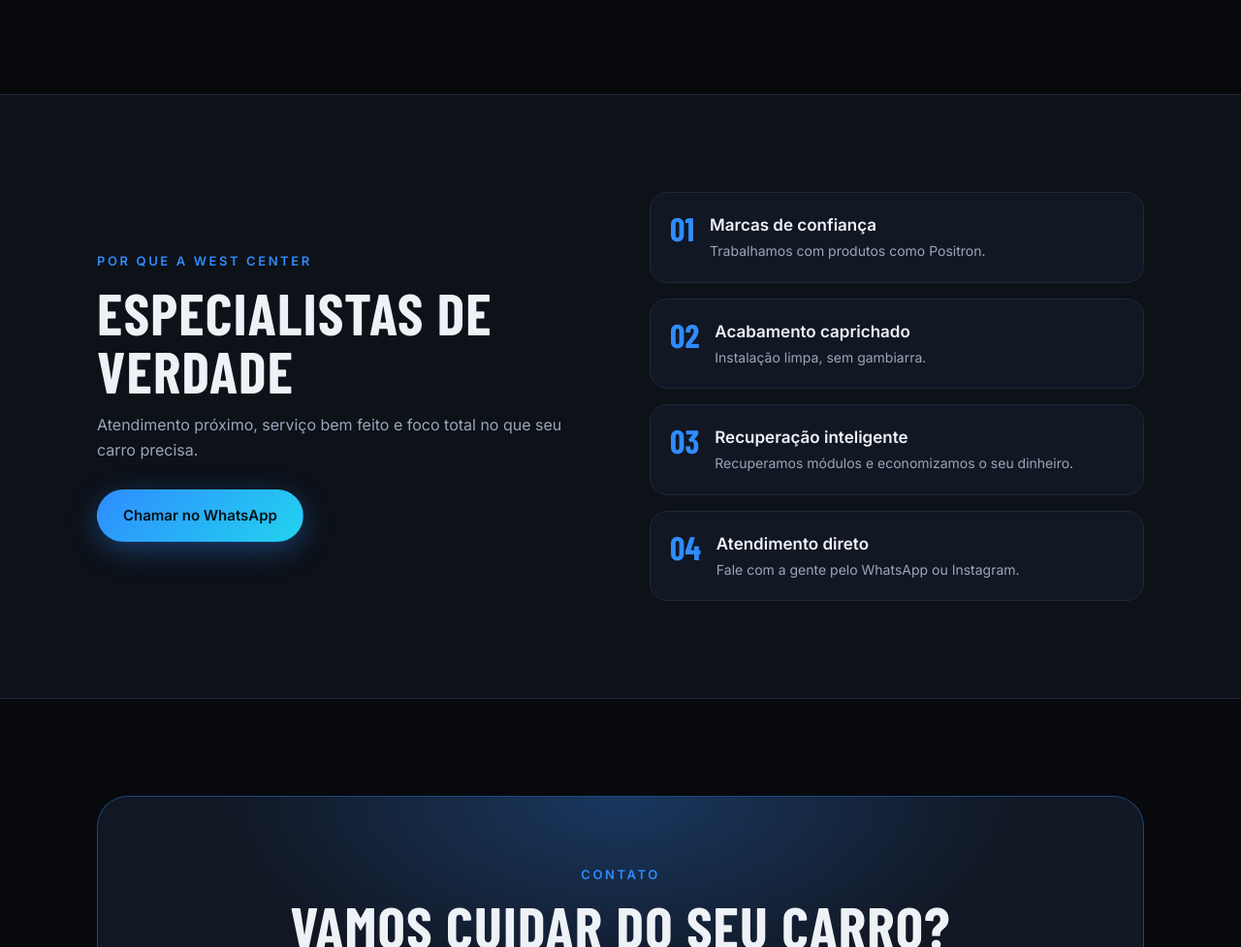
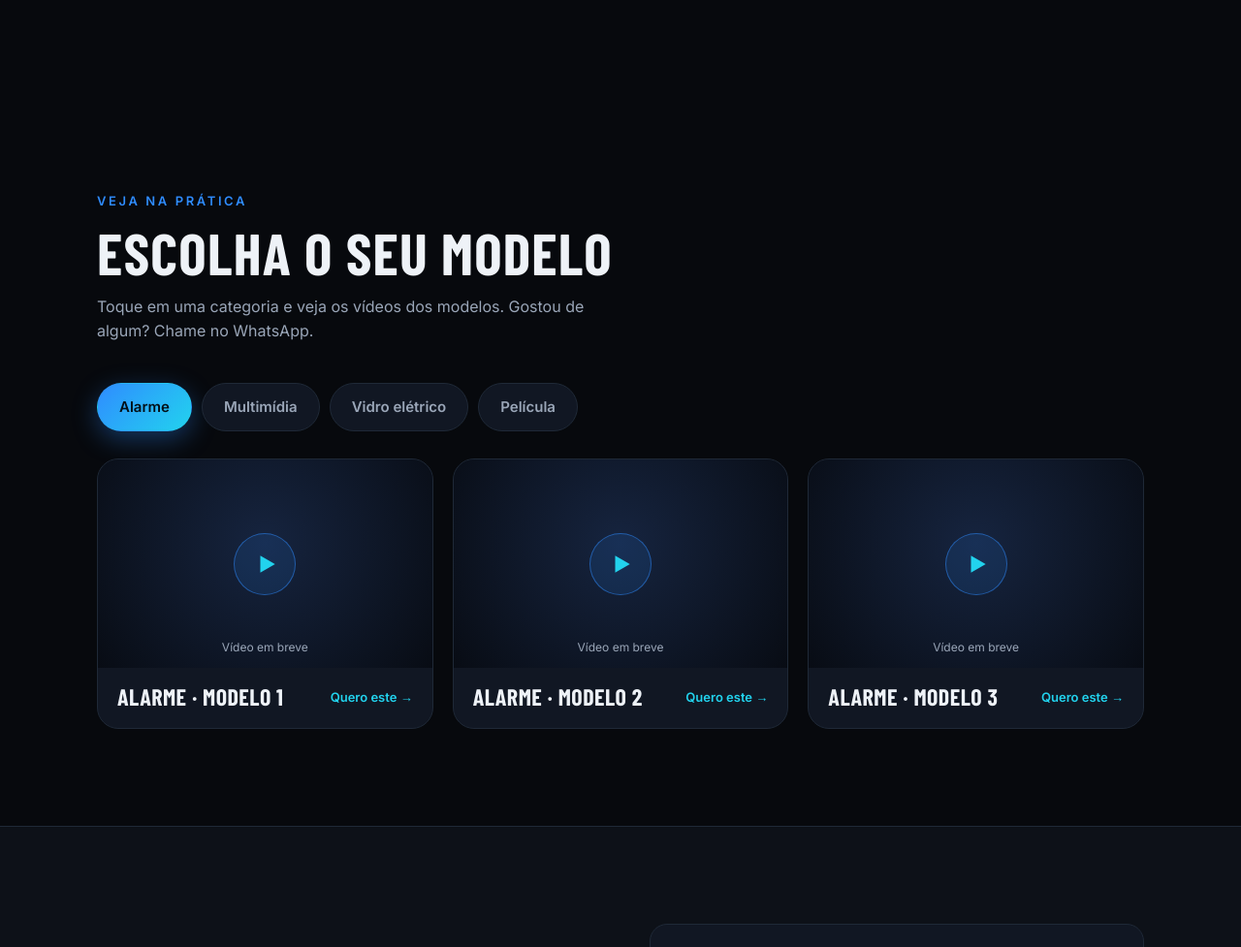
Before and after one commit to EduBR122/westcenter-site, a plain HTML site: page index.html in a window 1280 px wide. Shown: the part 1823-2800 px from the top of the page at 97% size. Drawn offline with nearby package versions, Linux system fonts and the light colour scheme; a web font is replaced by a local one.

Commit message:
Remove module recovery, add interactive models section
Co-Authored-By: Claude Sonnet 5.5 <noreply@anthropic.com>

```diff
--- a/index.html
+++ b/index.html
@@ -85,6 +85,29 @@ h2{font-size:clamp(38px,5vw,60px);font-weight:800;margin-bottom:14px}
 .card h3{font-size:28px;margin-bottom:10px;position:relative}
 .card p{color:var(--muted);font-size:15px;position:relative}
 
+/* chips clicáveis */
+.chip{font-family:inherit;color:inherit;cursor:pointer;transition:border-color .25s,background .25s}
+.chip:hover,.chip:focus-visible{border-color:var(--cyan);background:rgba(34,211,238,.12);outline:none}
+
+/* modelos */
+.tabs{display:flex;gap:10px;flex-wrap:wrap;margin-top:40px}
+.tab{font:inherit;font-weight:600;font-size:15px;color:var(--muted);background:var(--card);border:1px solid var(--line);padding:12px 22px;border-radius:999px;cursor:pointer;transition:.25s}
+.tab:hover{color:var(--text);border-color:var(--blue)}
+.tab[aria-selected="true"]{color:#031018;background:linear-gradient(135deg,var(--blue),var(--cyan));border-color:transparent;box-shadow:0 8px 26px var(--glow)}
+.vgrid{display:grid;grid-template-columns:repeat(auto-fit,minmax(260px,1fr));gap:20px;margin-top:28px}
+.vcard{background:var(--card);border:1px solid var(--line);border-radius:22px;overflow:hidden;animation:pop .45s ease both}
+.vcard:nth-child(2){animation-delay:.07s}.vcard:nth-child(3){animation-delay:.14s}
+@keyframes pop{from{opacity:0;transform:translateY(16px)}to{opacity:1;transform:none}}
+.vmedia{aspect-ratio:16/10;background:radial-gradient(circle at 50% 40%,#16243f,#080c14);display:grid;place-items:center;position:relative}
+.vmedia video{width:100%;height:100%;object-fit:cover;display:block;background:#000}
+.vplay{width:64px;height:64px;border-radius:50%;display:grid;place-items:center;border:1px solid rgba(47,140,255,.5);background:rgba(47,140,255,.12)}
+.vplay svg{width:26px;height:26px;fill:var(--cyan);margin-left:3px}
+.vsoon{position:absolute;bottom:12px;left:0;right:0;text-align:center;font-size:12px;color:var(--muted)}
+.vinfo{padding:18px 20px 20px;display:flex;align-items:center;justify-content:space-between;gap:12px}
+.vinfo h3{font-size:24px}
+.vinfo a{font-size:13px;font-weight:600;color:var(--cyan);white-space:nowrap}
+.vinfo a:hover{text-decoration:underline}
+
 /* why */
 .why{background:var(--bg2);border-block:1px solid var(--line)}
 .why .wrap{display:grid;grid-template-columns:1fr 1fr;gap:60px;align-items:center}
@@ -128,6 +151,7 @@ footer .wrap{display:flex;justify-content:space-between;flex-wrap:wrap;gap:12px}
     <a href="#" class="logo" aria-label="West Center Acessórios"><img class="mark" src="logo.webp" alt="West Center Acessórios"></a>
     <nav><ul>
       <li><a href="#servicos">Serviços</a></li>
+      <li><a href="#modelos">Modelos</a></li>
       <li><a href="#diferenciais">Diferenciais</a></li>
       <li><a href="#contato">Contato</a></li>
     </ul></nav>
@@ -152,21 +176,21 @@ footer .wrap{display:flex;justify-content:space-between;flex-wrap:wrap;gap:12px}
         <div><b>DF</b><small>Sobradinho</small></div>
       </div>
     </div>
-    <div class="visual" aria-hidden="true">
-      <div class="ring"></div><div class="ring"></div><div class="ring"></div>
+    <div class="visual">
+      <div class="ring" aria-hidden="true"></div><div class="ring" aria-hidden="true"></div><div class="ring" aria-hidden="true"></div>
       <div class="core"><img src="logo.webp" alt="West Center Acessórios"></div>
-      <div class="chip c1"><svg viewBox="0 0 24 24" fill="none" stroke-width="2"><path d="M12 3l8 3v6c0 5-3.5 8-8 9-4.5-1-8-4-8-9V6z"/></svg>Alarme</div>
-      <div class="chip c2"><svg viewBox="0 0 24 24" fill="none" stroke-width="2"><rect x="3" y="5" width="18" height="12" rx="2"/><path d="M8 21h8"/></svg>Multimídia</div>
-      <div class="chip c3"><svg viewBox="0 0 24 24" fill="none" stroke-width="2"><path d="M4 18l4-12h10l2 12z"/></svg>Vidro elétrico</div>
-      <div class="chip c4"><svg viewBox="0 0 24 24" fill="none" stroke-width="2"><circle cx="12" cy="12" r="8"/><path d="M12 4v16"/></svg>Película</div>
+      <button type="button" class="chip c1" data-tab="alarme"><svg viewBox="0 0 24 24" fill="none" stroke-width="2"><path d="M12 3l8 3v6c0 5-3.5 8-8 9-4.5-1-8-4-8-9V6z"/></svg>Alarme</button>
+      <button type="button" class="chip c2" data-tab="multimidia"><svg viewBox="0 0 24 24" fill="none" stroke-width="2"><rect x="3" y="5" width="18" height="12" rx="2"/><path d="M8 21h8"/></svg>Multimídia</button>
+      <button type="button" class="chip c3" data-tab="vidro"><svg viewBox="0 0 24 24" fill="none" stroke-width="2"><path d="M4 18l4-12h10l2 12z"/></svg>Vidro elétrico</button>
+      <button type="button" class="chip c4" data-tab="pelicula"><svg viewBox="0 0 24 24" fill="none" stroke-width="2"><circle cx="12" cy="12" r="8"/><path d="M12 4v16"/></svg>Película</button>
     </div>
   </div>
 </section>
 
 <div class="marquee" aria-hidden="true">
   <div class="track">
-    <span>Alarmes Positron</span><span>Módulo de vidro</span><span>Vidro elétrico</span><span>Multimídia</span><span>Película</span>
-    <span>Alarmes Positron</span><span>Módulo de vidro</span><span>Vidro elétrico</span><span>Multimídia</span><span>Película</span>
+    <span>Alarmes Positron</span><span>Som e acessórios</span><span>Vidro elétrico</span><span>Multimídia</span><span>Película</span>
+    <span>Alarmes Positron</span><span>Som e acessórios</span><span>Vidro elétrico</span><span>Multimídia</span><span>Película</span>
   </div>
 </div>
 
@@ -190,8 +214,8 @@ footer .wrap{display:flex;justify-content:space-between;flex-wrap:wrap;gap:12px}
       </article>
       <article class="card reveal">
         <div class="ico"><svg viewBox="0 0 24 24"><rect x="4" y="6" width="16" height="12" rx="2"/><path d="M8 10h8M8 14h5"/></svg></div>
-        <h3>Módulo de vidro</h3>
-        <p>Recuperação de módulos de vidro. Economia e solução rápida, sem trocar peça nova.</p>
+        <h3>Som e acessórios</h3>
+        <p>Acessórios e som automotivo novos para deixar o seu carro com a sua cara.</p>
       </article>
       <article class="card reveal">
         <div class="ico"><svg viewBox="0 0 24 24"><rect x="3" y="5" width="18" height="12" rx="2"/><path d="M8 21h8M12 17v4"/></svg></div>
@@ -207,6 +231,18 @@ footer .wrap{display:flex;justify-content:space-between;flex-wrap:wrap;gap:12px}
   </div>
 </section>
 
+<section id="modelos">
+  <div class="wrap">
+    <div class="reveal">
+      <div class="eyebrow">Veja na prática</div>
+      <h2>Escolha o seu modelo</h2>
+      <p class="lead">Toque em uma categoria e veja os vídeos dos modelos. Gostou de algum? Chame no WhatsApp.</p>
+    </div>
+    <div class="tabs" role="tablist" aria-label="Categorias"></div>
+    <div class="vgrid" id="vgrid" role="tabpanel" aria-live="polite"></div>
+  </div>
+</section>
+
 <section id="diferenciais" class="why">
   <div class="wrap">
     <div class="reveal">
@@ -216,9 +252,9 @@ footer .wrap{display:flex;justify-content:space-between;flex-wrap:wrap;gap:12px}
       <a class="btn btn-primary" style="margin-top:28px" href="https://wa.me/5561999526282?text=Ol%C3%A1!%20Vim%20pelo%20site%20e%20quero%20um%20or%C3%A7amento." target="_blank" rel="noopener">Chamar no WhatsApp</a>
     </div>
     <div class="list">
-      <div class="li reveal"><b>01</b><div><h4>Marcas de confiança</h4><p>Trabalhamos com produtos como Positron.</p></div></div>
+      <div class="li reveal"><b>01</b><div><h4>Produtos novos</h4><p>Foco em produtos novos das melhores marcas, como Positron.</p></div></div>
       <div class="li reveal"><b>02</b><div><h4>Acabamento caprichado</h4><p>Instalação limpa, sem gambiarra.</p></div></div>
-      <div class="li reveal"><b>03</b><div><h4>Recuperação inteligente</h4><p>Recuperamos módulos e economizamos o seu dinheiro.</p></div></div>
+      <div class="li reveal"><b>03</b><div><h4>Tudo em um lugar</h4><p>Alarme, multimídia, vidro elétrico e película no mesmo lugar.</p></div></div>
       <div class="li reveal"><b>04</b><div><h4>Atendimento direto</h4><p>Fale com a gente pelo WhatsApp ou Instagram.</p></div></div>
     </div>
   </div>
@@ -253,6 +289,36 @@ footer .wrap{display:flex;justify-content:space-between;flex-wrap:wrap;gap:12px}
 
 <script>
 document.getElementById('y').textContent=new Date().getFullYear();
+
+/* ===== Modelos interativos =====
+   Para colocar um vídeo: salve o arquivo (mp4) na pasta "videos" e preencha o campo video.
+   Exemplo: {nome:'Alarme X', video:'videos/alarme-x.mp4'} */
+const WA='https://wa.me/5561999526282?text=';
+const MODELOS={
+  alarme:{label:'Alarme',itens:[{nome:'Modelo 1',video:''},{nome:'Modelo 2',video:''},{nome:'Modelo 3',video:''}]},
+  multimidia:{label:'Multimídia',itens:[{nome:'Modelo 1',video:''},{nome:'Modelo 2',video:''},{nome:'Modelo 3',video:''}]},
+  vidro:{label:'Vidro elétrico',itens:[{nome:'Modelo 1',video:''},{nome:'Modelo 2',video:''},{nome:'Modelo 3',video:''}]},
+  pelicula:{label:'Película',itens:[{nome:'Modelo 1',video:''},{nome:'Modelo 2',video:''},{nome:'Modelo 3',video:''}]}
+};
+const tabsEl=document.querySelector('.tabs'),gridEl=document.getElementById('vgrid');
+tabsEl.innerHTML=Object.entries(MODELOS).map(([k,m])=>`<button type="button" class="tab" role="tab" data-tab="${k}">${m.label}</button>`).join('');
+function setTab(k){
+  const m=MODELOS[k];if(!m)return;
+  tabsEl.querySelectorAll('.tab').forEach(b=>b.setAttribute('aria-selected',b.dataset.tab===k));
+  gridEl.innerHTML=m.itens.map(it=>{
+    const msg=encodeURIComponent(`Olá! Vim pelo site e quero saber mais sobre: ${m.label} - ${it.nome}`);
+    const media=it.video
+      ?`<video controls playsinline preload="metadata" src="${it.video}"></video>`
+      :`<div class="vplay"><svg viewBox="0 0 24 24"><path d="M6 4l14 8-14 8z"/></svg></div><span class="vsoon">Vídeo em breve</span>`;
+    return `<article class="vcard"><div class="vmedia">${media}</div><div class="vinfo"><h3>${m.label} · ${it.nome}</h3><a href="${WA+msg}" target="_blank" rel="noopener">Quero este →</a></div></article>`;
+  }).join('');
+}
+tabsEl.addEventListener('click',e=>{const b=e.target.closest('.tab');if(b)setTab(b.dataset.tab)});
+document.querySelectorAll('.chip[data-tab]').forEach(c=>c.addEventListener('click',()=>{
+  setTab(c.dataset.tab);
+  document.getElementById('modelos').scrollIntoView({behavior:'smooth'});
+}));
+setTab('alarme');
 const io=new IntersectionObserver(es=>es.forEach(e=>{if(e.isIntersecting){e.target.classList.add('in');io.unobserve(e.target)}}),{threshold:.15});
 document.querySelectorAll('.reveal').forEach((el,i)=>{el.style.transitionDelay=(i%5)*70+'ms';io.observe(el)});
 document.querySelectorAll('.card').forEach(c=>c.addEventListener('mousemove',e=>{const r=c.getBoundingClientRect();c.style.setProperty('--x',(e.clientX-r.left)+'px');c.style.setProperty('--y',(e.clientY-r.top)+'px')}));
```
